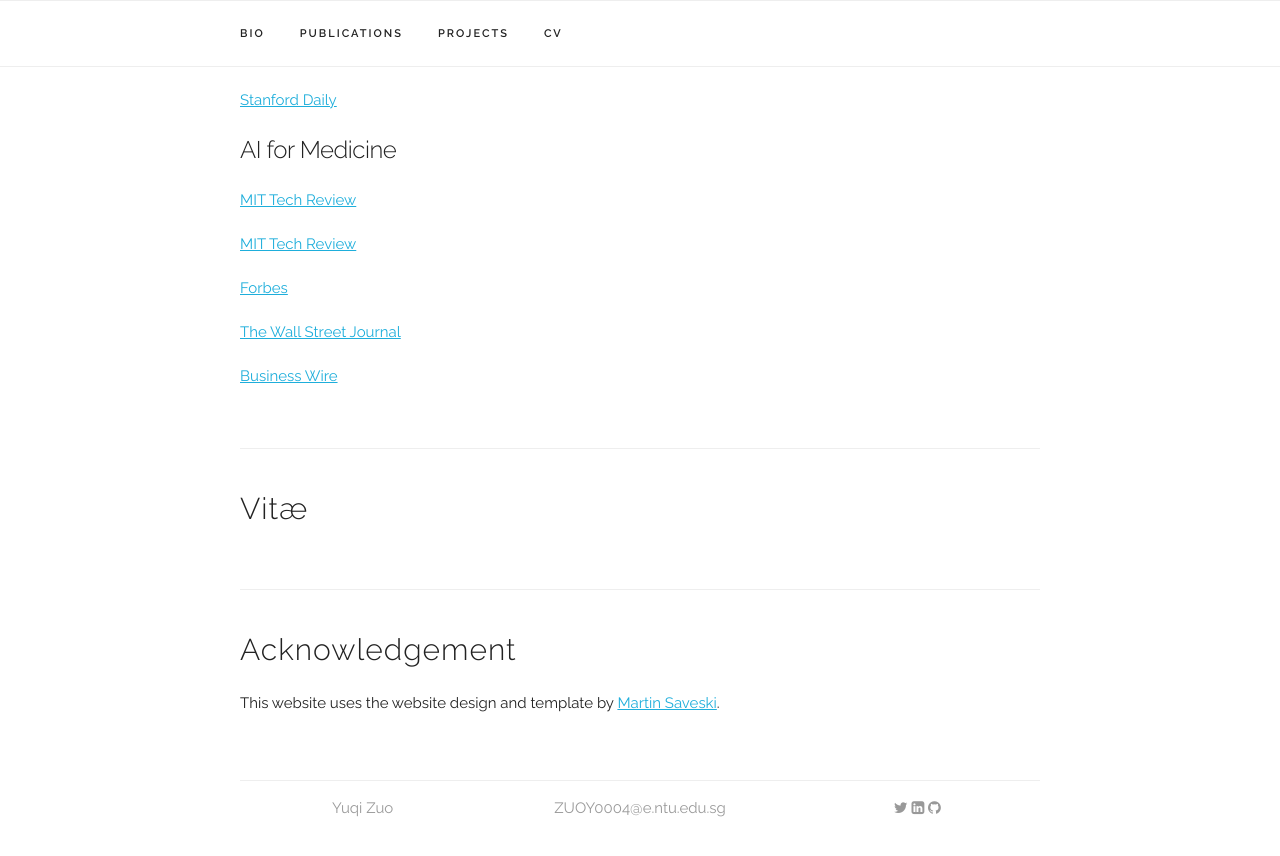
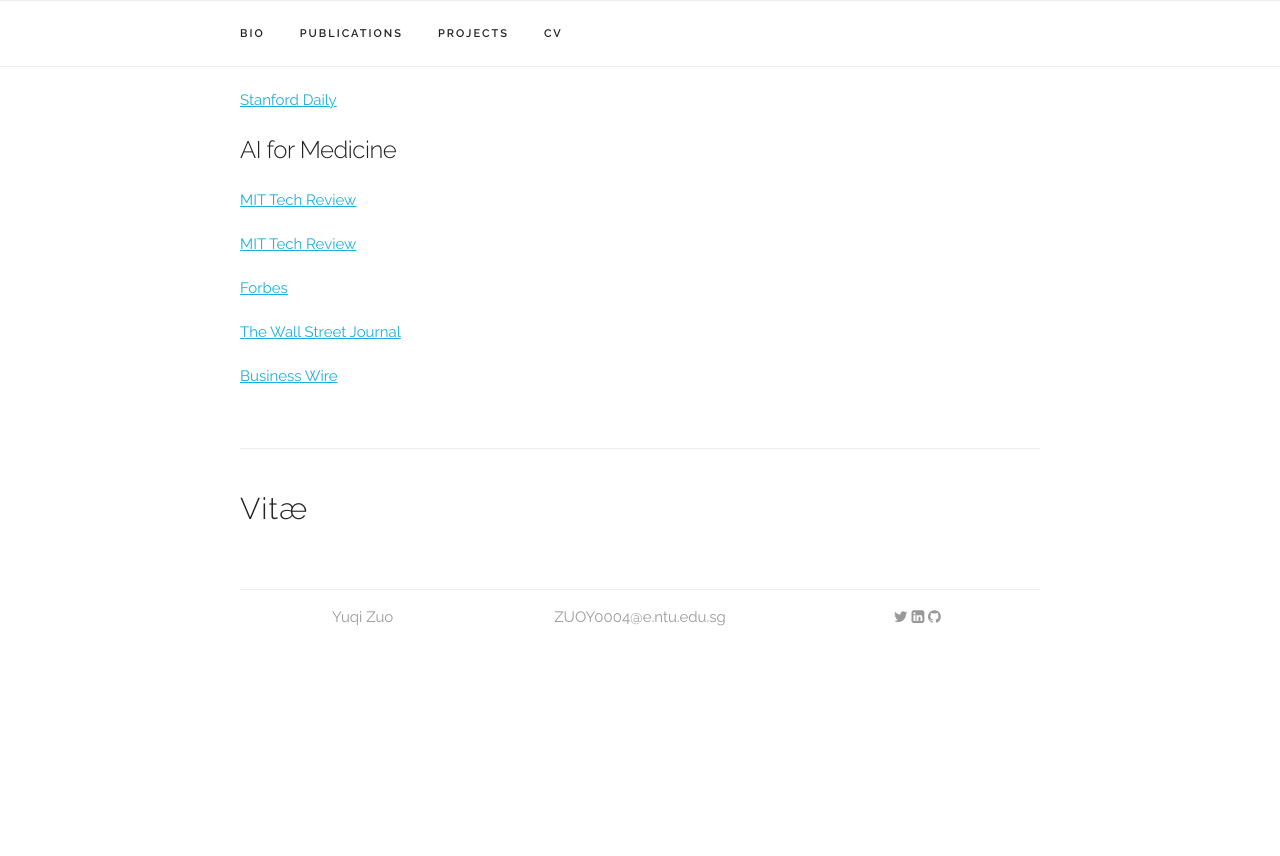
Before and after one commit to zyqdzkd/zyqdzkd.github.io, a Jekyll site: the page built from index.html, in a window 1280 px wide and 900 px high, scrolled down 4837 px. Shown: the top 856 px of the window. Built offline with Jekyll 4.4.1, drawn with Linux system fonts in a browser that asks for light colours; after the commit the page ends 5546 px from its top, so only the background shows below that.

Commit message:
Update index.html

```diff
--- a/index.html
+++ b/index.html
@@ -179,12 +179,3 @@ title: Personal Webpage
 
 
 </div>
-
-
-<div class="docs-section" id="ack">
-  <h4>Acknowledgement</h4>
-  <p>
-    This website uses the website design and template by <a href="https://github.com/msaveski/www_personal">Martin Saveski</a>.
-  </p>
-
-</div>
```
